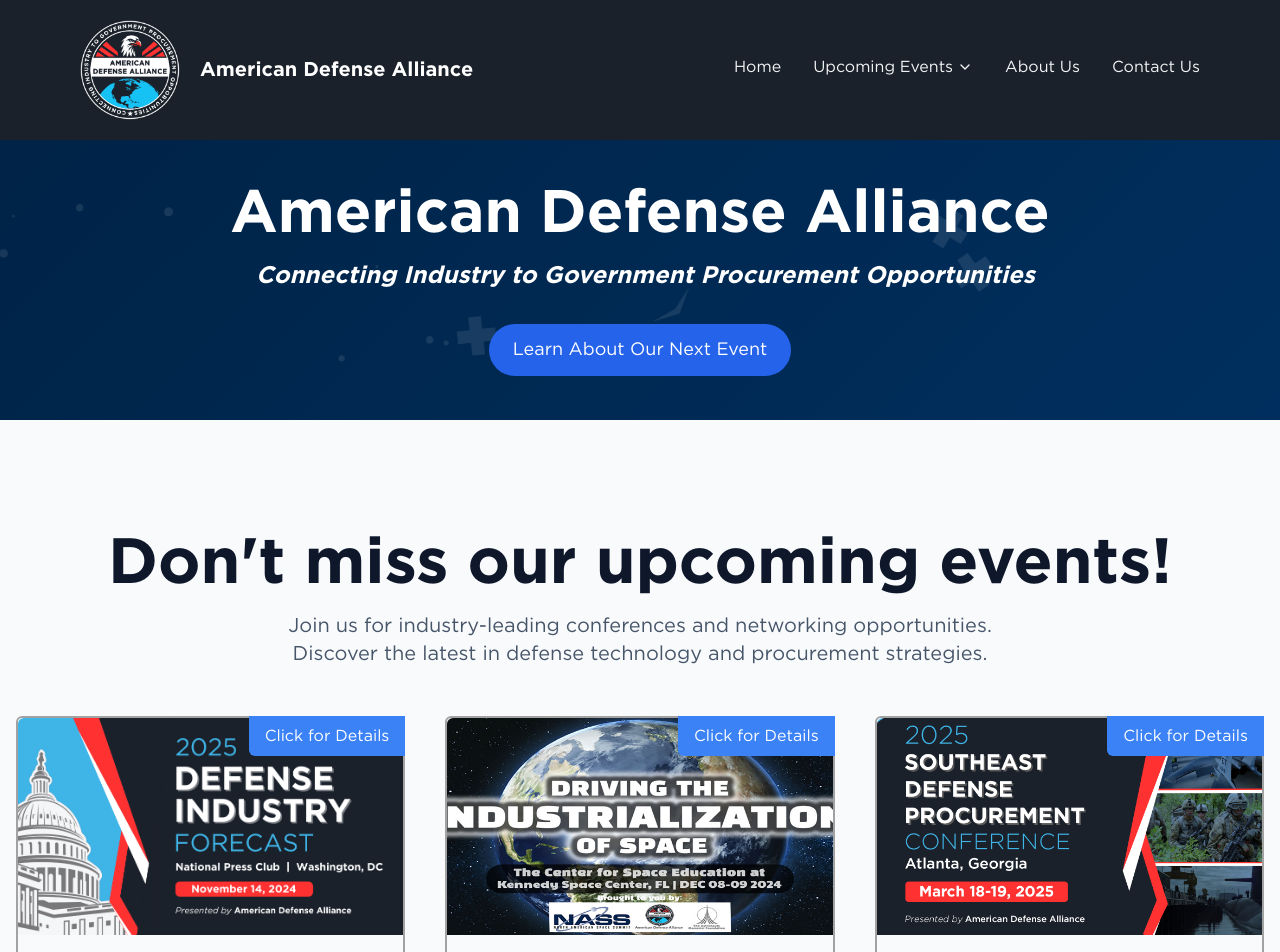
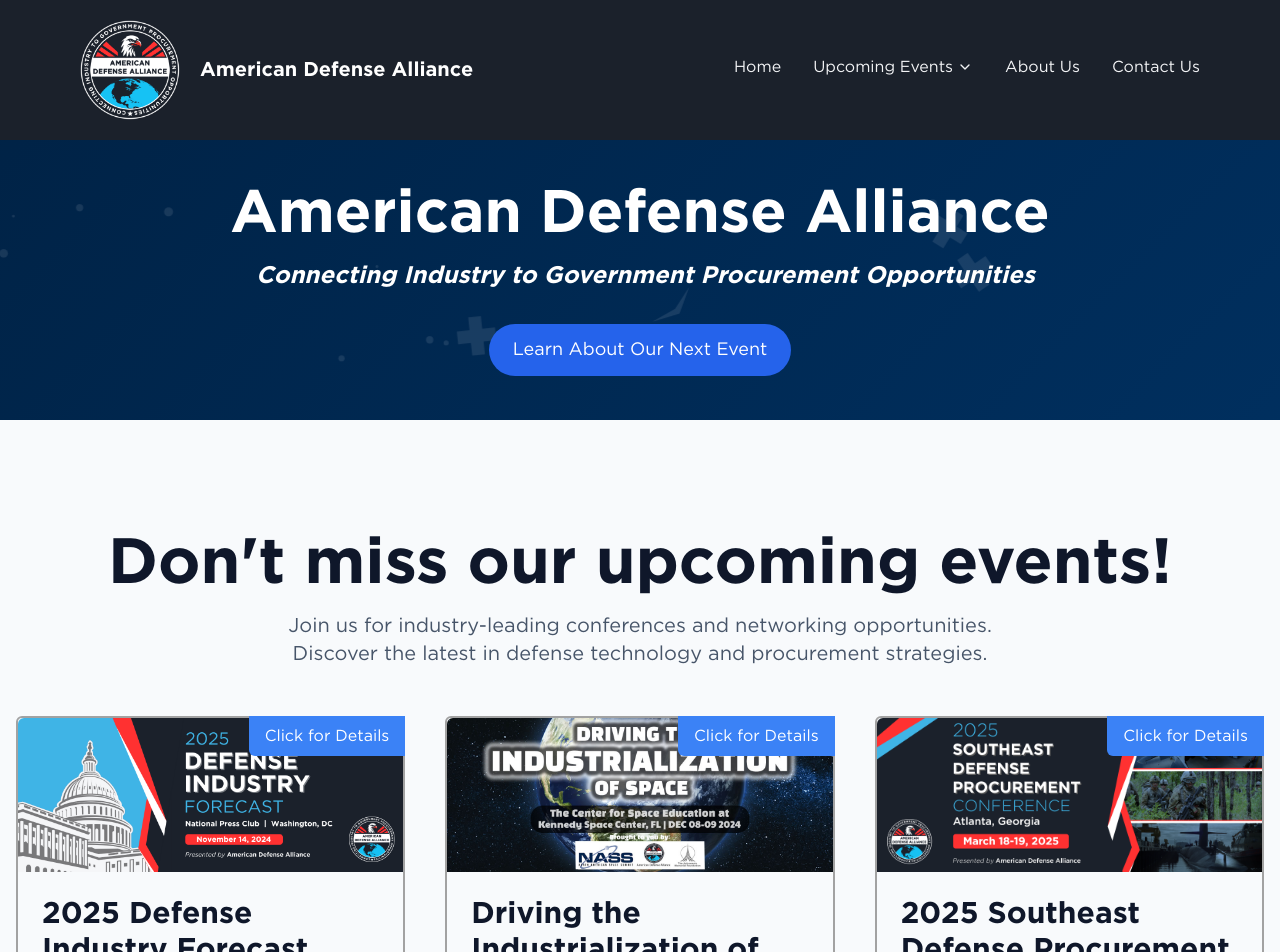
Before and after one commit to masonym/ada-website, a Next.js app: page / in a window 1280 px wide. Shown: the top 952 px of the page. Built offline with nearby package versions, Linux system fonts and the light colour scheme.

Commit message:
Updated event cards

```diff
--- a/src/app/components/EventCard.tsx
+++ b/src/app/components/EventCard.tsx
@@ -14,13 +14,12 @@ type EventCardProps = {
 const EventCard = ({ title, date, description, image, link }: EventCardProps) => {
   return (
     <div className="border-2 border-gray-20 rounded-md w-full h-full">
-      <Link href={link} className="block relative aspect-[16/9] w-full">
+      <Link href={link} className="block relative aspect-[5/2] w-full">
         <Image
           src={image}
           fill
-          style={{ objectFit: 'cover' }}
           alt={`Event image for ${title}`}
-          className="rounded-t-md"
+          className="rounded-t-md object-fill"
         />
       </Link>
       <div className="p-6">
```
Also changed, not shown: public/2025_IndustrializingSpace.png.
